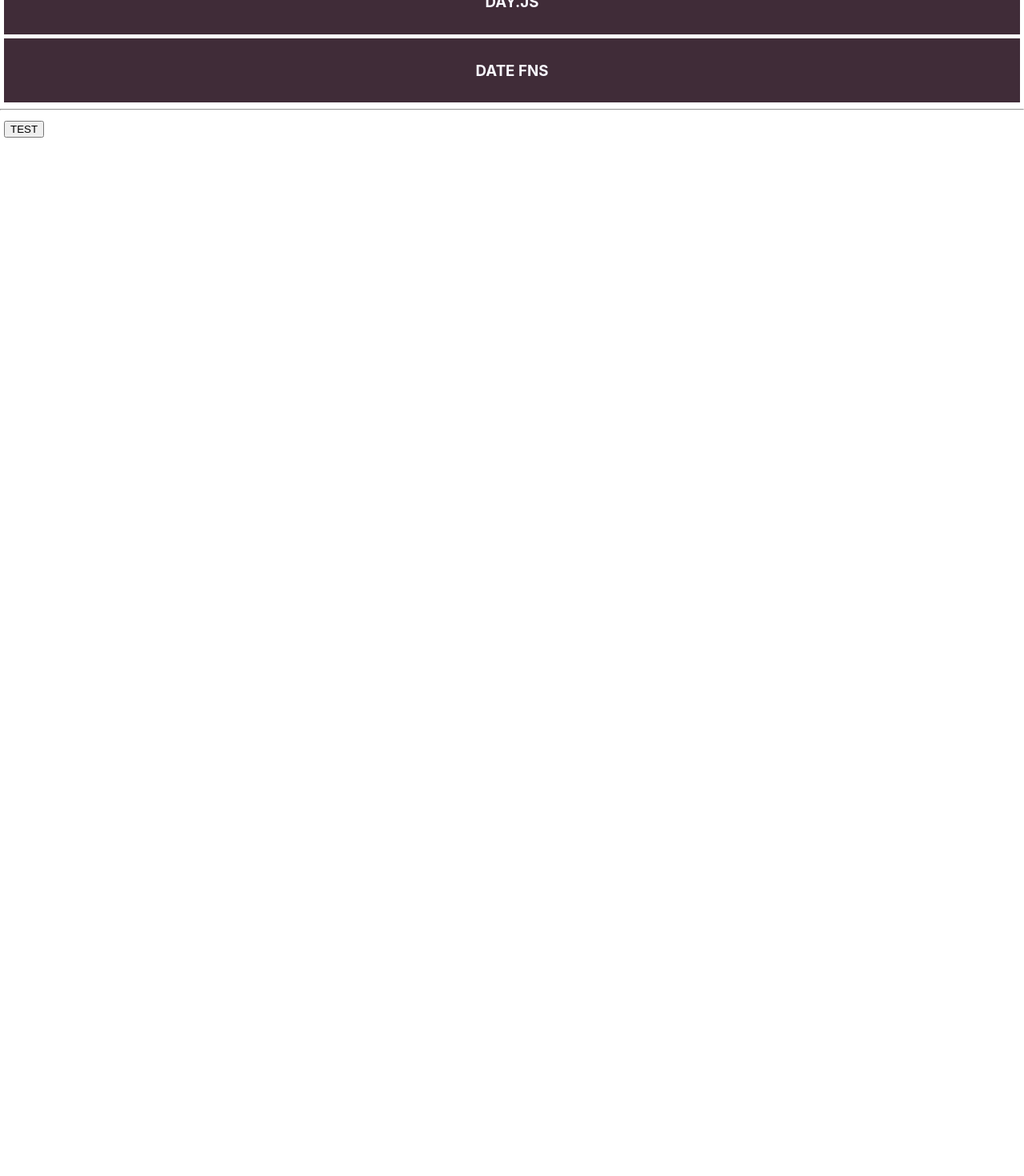
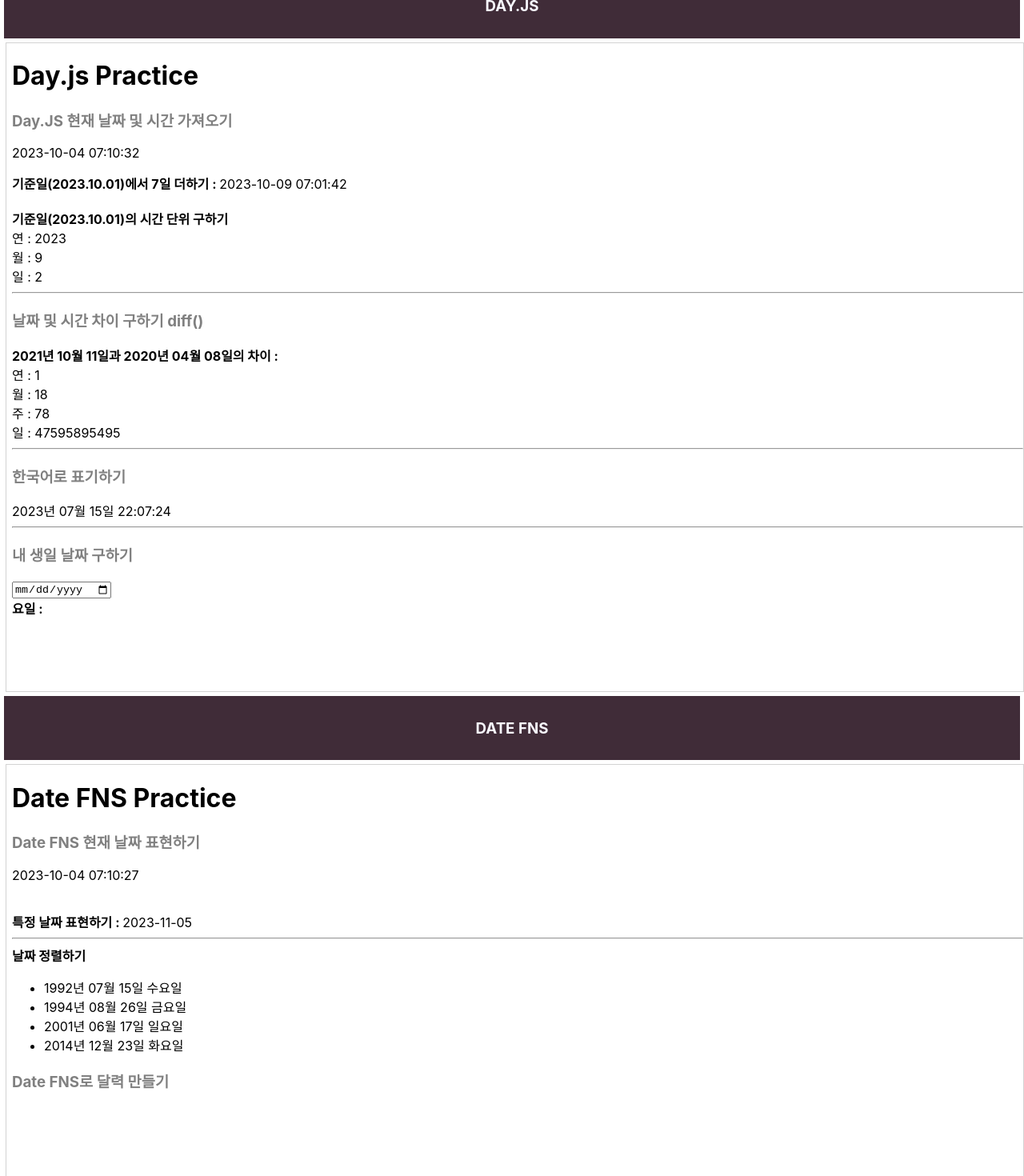
Before and after one commit to kimdaewhi/ReactDateLibrary, a React (Create React App) app in the folder date2/: page / in a window 1280 px wide. Shown: the part 940-2410 px from the top of the page at 80% size. Before the commit the page ends 1122 px from the top, so only its background shows below. Built offline with nearby package versions, Linux system fonts and the light colour scheme.

Commit message:
모든 DOM에 애니메이션 추가

```diff
--- a/date2/src/App.css
+++ b/date2/src/App.css
@@ -10,6 +10,7 @@
   margin: 5px;
   user-select: none; /* 텍스트 선택 비활성화 */
 
+  text-align: center;
 }
 
 
--- a/date2/src/App.js
+++ b/date2/src/App.js
@@ -8,8 +8,6 @@
   const [activeMomentJS, setActiveMomentJS] = useState(false);
   const [activeDayJS, setActiveDayJS] = useState(false);
   const [activeDateFNS, setActiveDateFNS] = useState(false);
-
-  const momentRef = useRef(null);
 
   useEffect(() => {
 
@@ -33,23 +31,22 @@
     <div className="App">
 
       {/* Moment.js 토글 */}
-      <div className="division" style={{textAlign: "center"}} onClick={MomentJSClickHandler}>
+      <div className="division" onClick={MomentJSClickHandler}>
         <h3>MOMENT.JS</h3>
       </div>
-      {/* activeMomentJS && <MomentPractice /> */}
-      <MomentPractice className={`${activeMomentJS ? 'moment' : 'moment active'}`} ref={momentRef}/>
+      <MomentPractice className={`${activeMomentJS ? 'moment' : 'moment active'}`}/>
 
       {/* Day.js 토글 */}
-      <div className="division" style={{textAlign: "center"}} onClick={() => setActiveDayJS(!activeDayJS)}>
+      <div className="division" onClick={() => setActiveDayJS(!activeDayJS)}>
         <h3>DAY.JS</h3>
       </div>
-      {activeDayJS && <DayJSPractice />}
+      <DayJSPractice className={`${activeDayJS ? 'dayjs' : 'dayjs active'}`} />
 
       {/* Date FNS 토글 */}
-      <div className="division" style={{textAlign: "center"}} onClick={() => setActiveDateFNS(!activeDateFNS)}>
+      <div className="division" onClick={() => setActiveDateFNS(!activeDateFNS)}>
         <h3>DATE FNS</h3>
       </div>
-      {activeDateFNS && <DateFNSPractice />}
+      <DateFNSPractice className={`${activeDateFNS ? 'dateFNS' : 'dateFNS active'}`} />
 
       <hr/>
 
--- /dev/null
+++ b/date2/src/components/dateFns/DateFNSPractice.css
@@ -0,0 +1,19 @@
+.dateFNS {
+    margin-left: 7px;
+    border: solid 0.5px lightgray;
+    padding-left: 7px;
+
+    height: 0;
+    overflow: hidden;
+    transition: height 0.3s ease-in-out;
+}
+
+.active {
+    margin-left: 7px;
+    border: solid 0.5px lightgray;
+    padding-left: 7px;
+
+    height: 810px;
+    overflow: visible;
+    transition: height 0.3s ease-in-out;
+}
--- a/date2/src/components/dateFns/DateFNSPractice.jsx
+++ b/date2/src/components/dateFns/DateFNSPractice.jsx
@@ -1,10 +1,13 @@
-import React, { useState, useEffect } from 'react'
-import { format, compareAsc } from 'date-fns'
-import kor from 'date-fns/locale/ko'
+import React, { useState, useEffect } from 'react';
+import './DateFNSPractice.css'
+import { format, compareAsc } from 'date-fns';
+import kor from 'date-fns/locale/ko';
 
-export default function DateFNSPractice() {
+export default function DateFNSPractice(props) {
     // npm install date-fns date-fns-tz {--no-audit}
-    const [currDate, settCurrDate] = useState(new Date());
+    const className = props.className;
+
+    const [currDate, setCurrDate] = useState(new Date());
 
     // useEffect(() => {
     //     const timerID = setInterval(() => {
@@ -28,7 +31,7 @@
     const sortedDates = dates.sort((a, b) => compareAsc(a, b));
 
     return (
-        <div style={{marginLeft: "7px", border: "solid 0.5px lightgray", paddingLeft: "7px"}}>
+        <div className={className} >
             <h1>Date FNS Practice</h1>
 
             <div>
--- /dev/null
+++ b/date2/src/components/dayJs/DayJSPractice.css
@@ -0,0 +1,19 @@
+.dayjs {
+    margin-left: 7px;
+    border: solid 0.5px lightgray;
+    padding-left: 7px;
+
+    height: 0;
+    overflow: hidden;
+    transition: height 0.3s ease-in-out;
+}
+
+.active {
+    margin-left: 7px;
+    border: solid 0.5px lightgray;
+    padding-left: 7px;
+
+    height: 810px;
+    overflow: visible;
+    transition: height 0.3s ease-in-out;
+}
--- a/date2/src/components/dayJs/DayJSPractice.jsx
+++ b/date2/src/components/dayJs/DayJSPractice.jsx
@@ -1,9 +1,12 @@
-import React, { useState, useEffect, useRef } from 'react'
-import dayjs from 'dayjs'
+import React, { useState, useEffect, useRef } from 'react';
+import dayjs from 'dayjs';
 import 'dayjs/locale/ko';
+import './DayJSPractice.css';
 
-export default function DayJSPractice() {
+export default function DayJSPractice(props) {
 	// npm install dayjs {--no-audit}
+	const className = props.className;
+
 	dayjs.locale('ko');
 
 	const [currTime, setCurrTime] = useState(dayjs());
@@ -36,7 +39,7 @@
 
 
 	return (
-		<div style={{marginLeft: "7px", border: "solid 0.5px lightgray", paddingLeft: "7px"}}>
+		<div className={className}>
 			<h1>Day.js Practice</h1>
 
 			<div>
```
